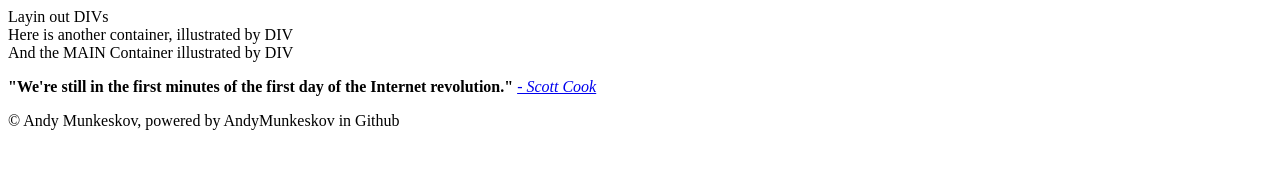
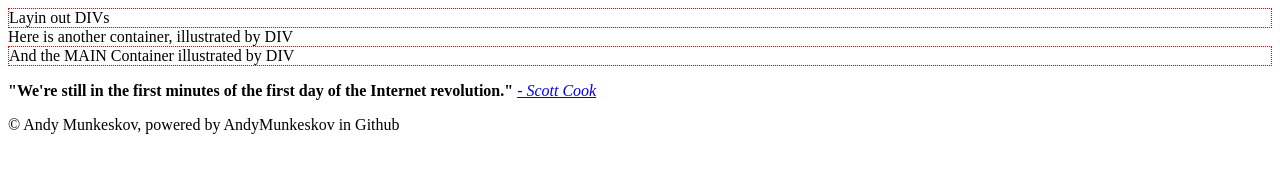
Before and after one commit to AndyMunkeskov/Learning-html-sept-14-2022-, a plain HTML site: page childPages/Laying out DIV's (using HTML Boilerplate).html in a window 1280 px wide. Drawn offline with Linux system fonts and the light colour scheme.

Commit message:
Update Laying out DIV's (using HTML Boilerplate).html

```diff
--- a/childPages/Laying out DIV's (using HTML Boilerplate).html
+++ b/childPages/Laying out DIV's (using HTML Boilerplate).html
@@ -1,5 +1,9 @@
 
 <Title></Title>
+
+<style>
+    div {border: thin dotted red}
+</style>
 
 <body>
     <header><div>Layin out DIVs</div></header>
```
